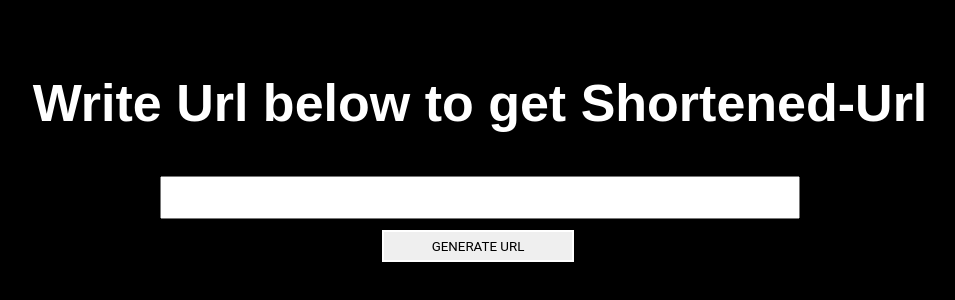
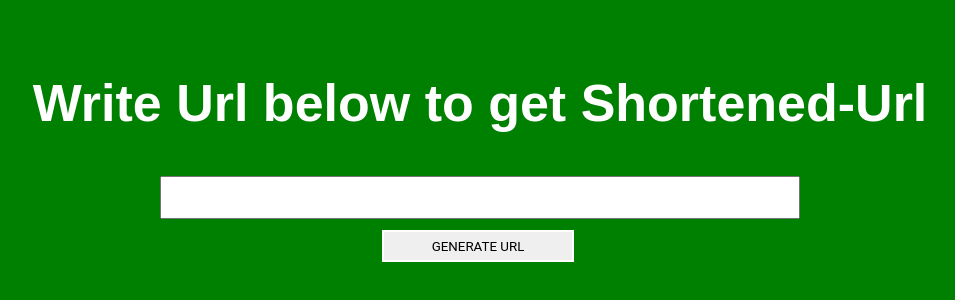
Before and after one commit to tanisha2398/Url_Shortened, a JavaScript app in the folder client/: page / in a window 1280 px wide. Shown: the part 248-548 px from the top of the page, without its empty margins (160-1115 px from the left). Built offline with nearby package versions, Linux system fonts and the light colour scheme; a web font is replaced by a local one.

Commit message:
mobile responsive

```diff
--- a/client/src/App.css
+++ b/client/src/App.css
@@ -22,3 +22,8 @@
 .App-link {
   color: #09d3ac;
 }
+@media screen and (min-width: 480px) {
+  .App-header {
+    background-color: green;
+  }
+}
```
